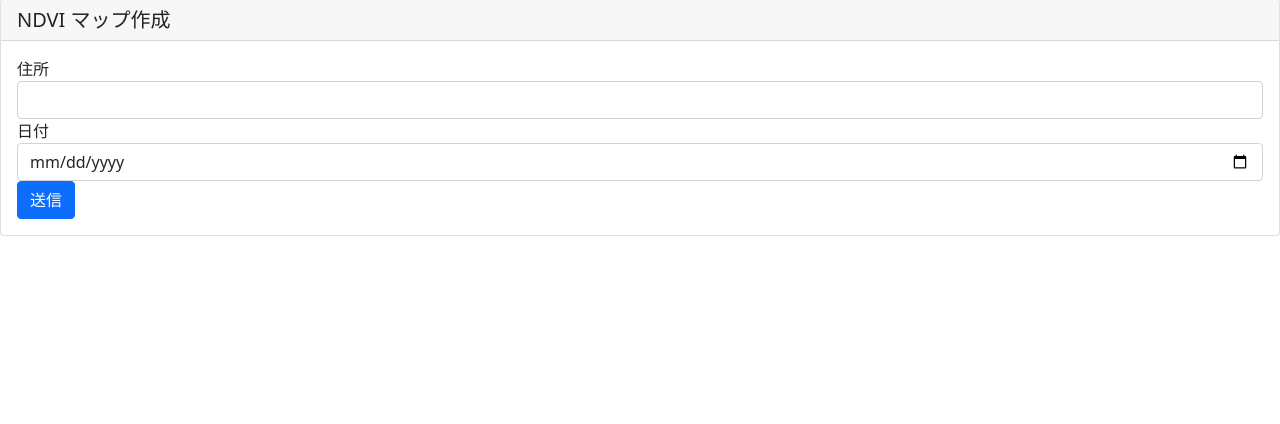
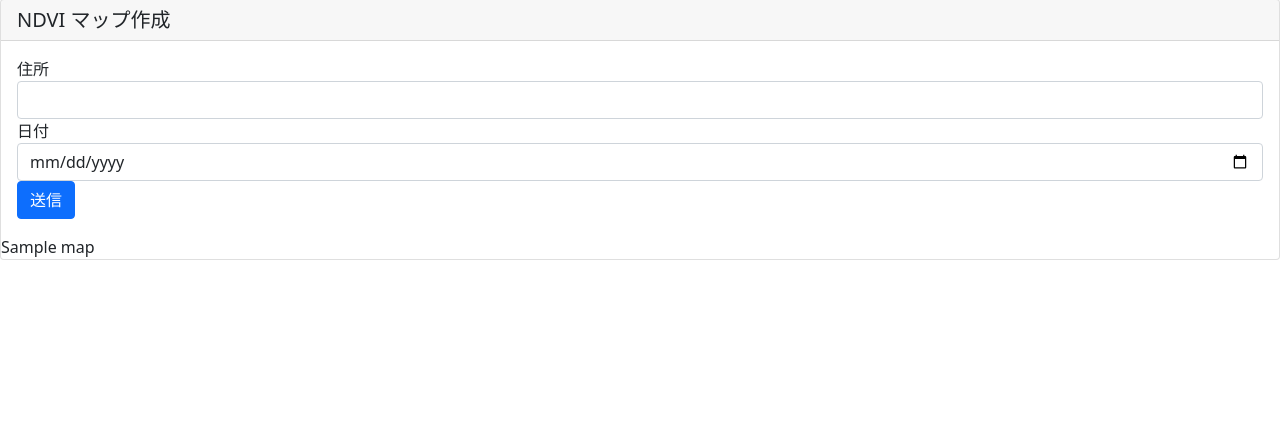
Before and after one commit to kepr-github/ndvi, a Flask app: template templates/index.html in a window 1280 px wide. Shown: the part 305-729 px from the top of the page. Run offline with Flask 3, Linux system fonts and the light colour scheme; the template is opened without the code that fills it: most values are stand-ins (such as "Sample title", 1, 10 or a date in 2020); some libraries are stand-ins or nearby versions.

Commit message:
トップに地図とサンプルポリゴン、ポップアップを追加

```diff
--- a/main.py
+++ b/main.py
@@ -1,4 +1,5 @@
 #from flask_bootstrap import Bootstrap
+import folium
 from flask import Flask, render_template, request
 from datetime import datetime
 from sentinel_NDVI import save_ndvi_image
@@ -8,7 +9,33 @@ app = Flask(__name__, static_folder='./templates/image')
 
 @app.get("/")
 def index():
-    return render_template('index.html')
+    # ベースマップを作成（ここでは東京の座標を使用）
+    map = folium.Map(location=[35.6895, 139.6917], zoom_start=6)
+
+    # サンプルデータ：ポリゴンとその情報のリスト
+    # 形式：[(ポリゴンの座標, 情報), ...]
+    polygons = [
+        ([[35.6895, 139.6917], [35.6895, 139.7017], [35.6795, 139.7017], [35.6795, 139.6917]], "Polygon 1: Tokyo"),
+        # ここに他のポリゴンとそれぞれの情報を追加
+    ]
+
+    # マップにポリゴンを追加
+    for coords, info in polygons:
+        # ポリゴンを作成
+        polygon = folium.Polygon(
+            locations=coords,
+            color='blue',
+            fill=True,
+            fill_color='blue'
+        )
+        # ポリゴンにポップアップを結び付け
+        polygon.add_child(folium.Popup(info))
+        # ポリゴンをマップに追加
+        polygon.add_to(map)
+
+    # HTMLテンプレートにマップをレンダリング
+    return render_template('index.html', map=map._repr_html_())
+
 
 @app.route('/address', methods=['GET', 'POST'])
 def sample_form_temp():
--- a/templates/index.html
+++ b/templates/index.html
@@ -55,6 +55,10 @@
               <button type="submit" class="btn btn-primary">送信</button>
           </form>
       </div>
+
+
+   <!-- Foliumマップを表示するためのコンテナ -->
+    <div id="map">{{ map|safe }}</div>
   </div>
 
 
```
